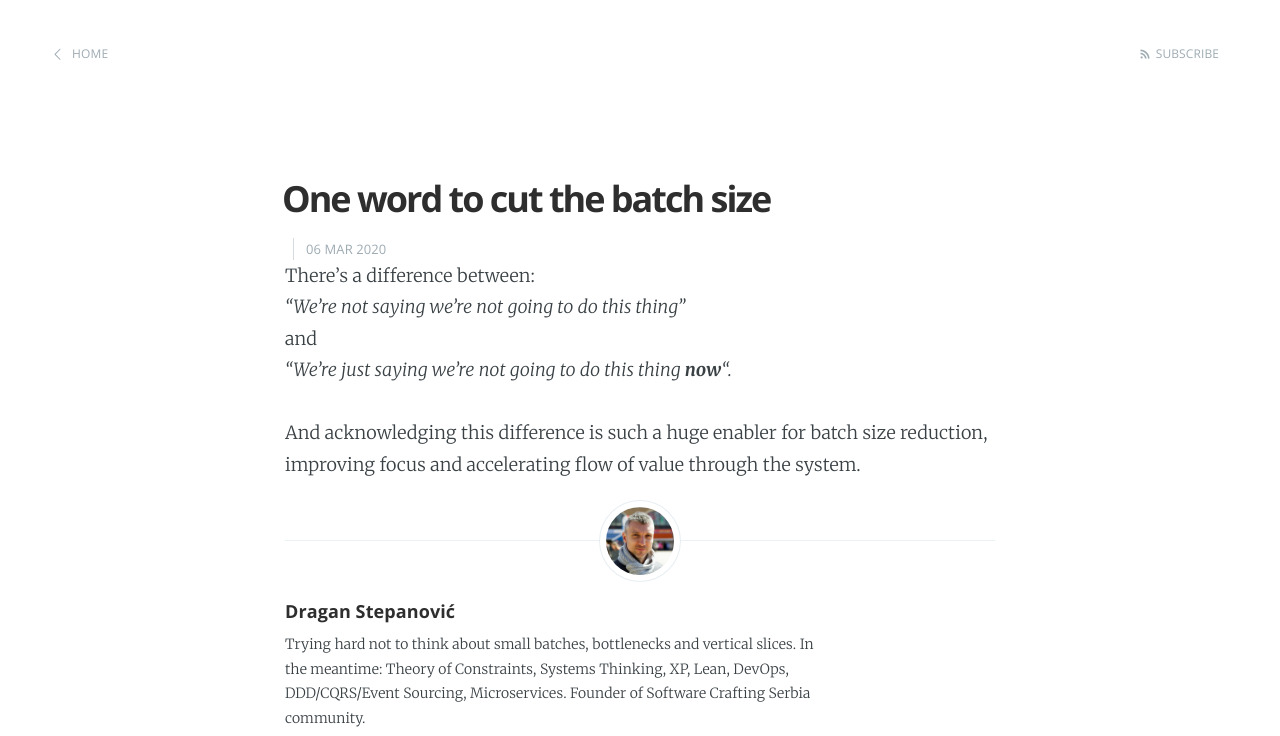
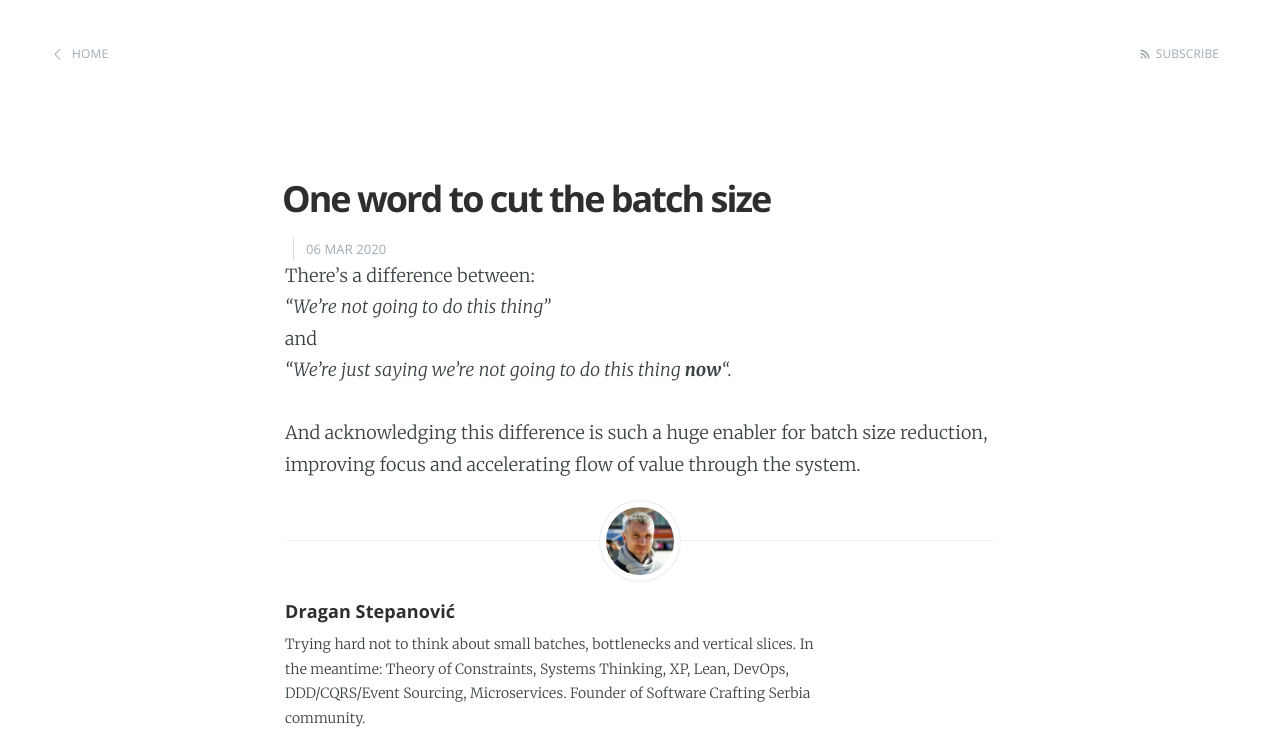
Before and after one commit to dragan-stepanovic/dragan-stepanovic.github.io, a Jekyll site: the page built from _posts/2020-03-06-one-word-for-batch-size-reduction.md, in a window 1280 px wide, cut to the strip 0-736 px from the top of the page. Built offline with Jekyll 4.4.1, drawn with Linux system fonts in a browser that asks for light colours.

Commit message:
post edit

```diff
--- a/_posts/2020-03-06-one-word-for-batch-size-reduction.md
+++ b/_posts/2020-03-06-one-word-for-batch-size-reduction.md
@@ -4,7 +4,7 @@ title:  "One word to cut the batch size"
 ---
 
 There's a difference between:
-_"We're not saying we're not going to do this thing"_
+_"We're not going to do this thing"_
 and
 _"We're just saying we're not going to do this thing __now__"._
 
```
